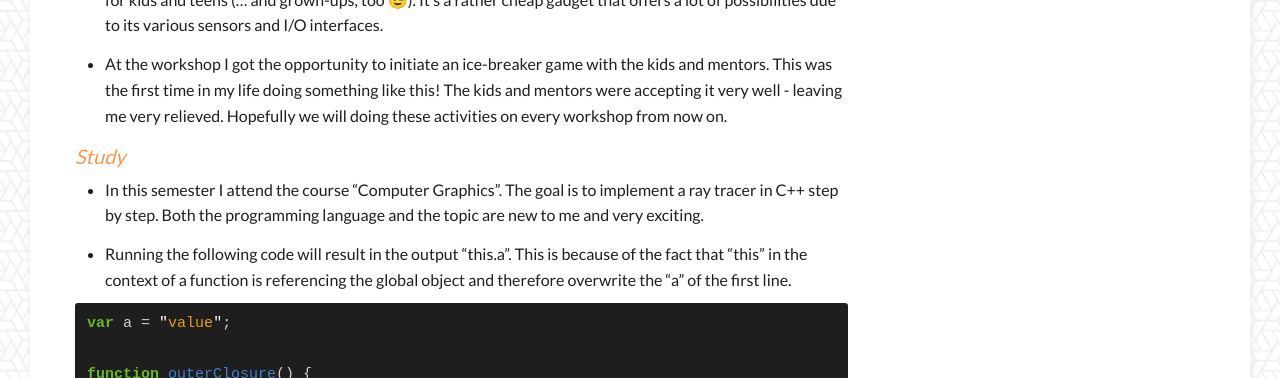
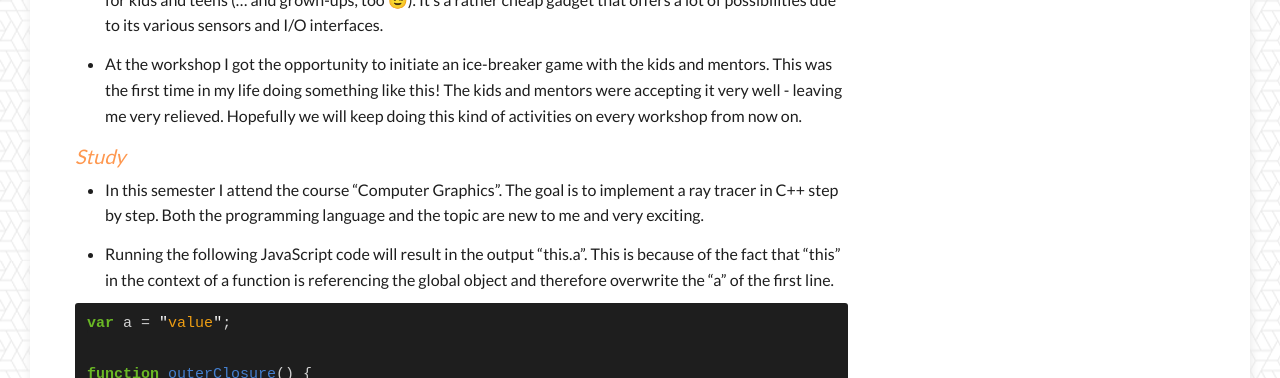
Before and after one commit to lisa-rosenberg/lisa-rosenberg.github.io, a Jekyll site: the page built from _posts/2018-11-27-lessons-learned-october.md, in a window 1280 px wide. Shown: the part 1339-1717 px from the top of the page. Built offline with Jekyll 4.4.1, drawn with Linux system fonts in a browser that asks for light colours; comment, search, counter and statistics services are not loaded.

Commit message:
Fix minor text errors

```diff
--- a/_posts/2018-11-27-lessons-learned-october.md
+++ b/_posts/2018-11-27-lessons-learned-october.md
@@ -47,14 +47,14 @@ It's a rather cheap gadget that offers a lot of possibilities due to its various
 - At the workshop I got the opportunity to initiate an ice-breaker game with the kids and mentors.
 This was the first time in my life doing something like this!
 The kids and mentors were accepting it very well - leaving me very relieved.
-Hopefully we will doing these activities on every workshop from now on.
+Hopefully we will keep doing this kind of activities on every workshop from now on.
 
 ## Study
 - In this semester I attend the course "Computer Graphics".
 The goal is to implement a ray tracer in C++ step by step.
 Both the programming language and the topic are new to me and very exciting.
 
-- Running the following code will result in the output "this.a".
+- Running the following JavaScript code will result in the output "this.a".
 This is because of the fact that "this" in the context of a function is referencing the global object and therefore overwrite the "a" of the first line.
 
 ~~~javascript
```
